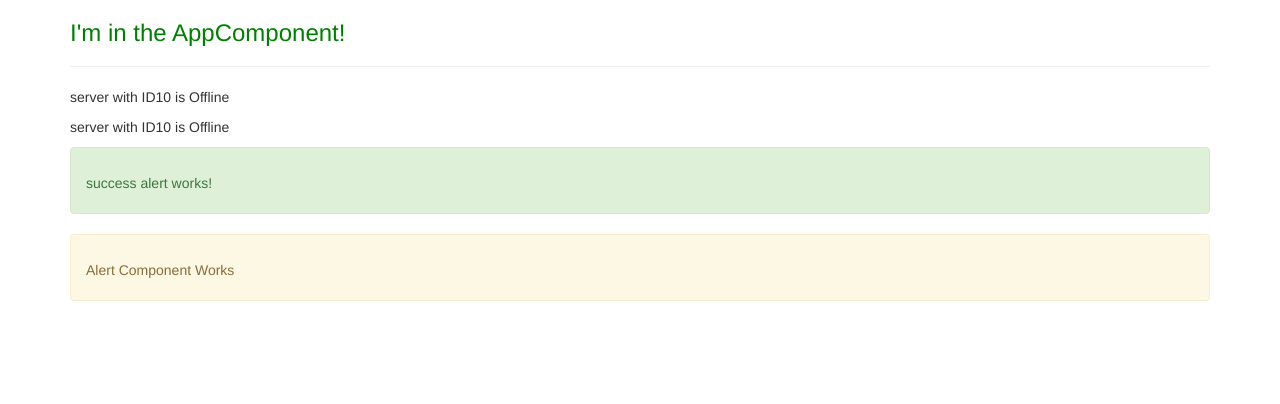
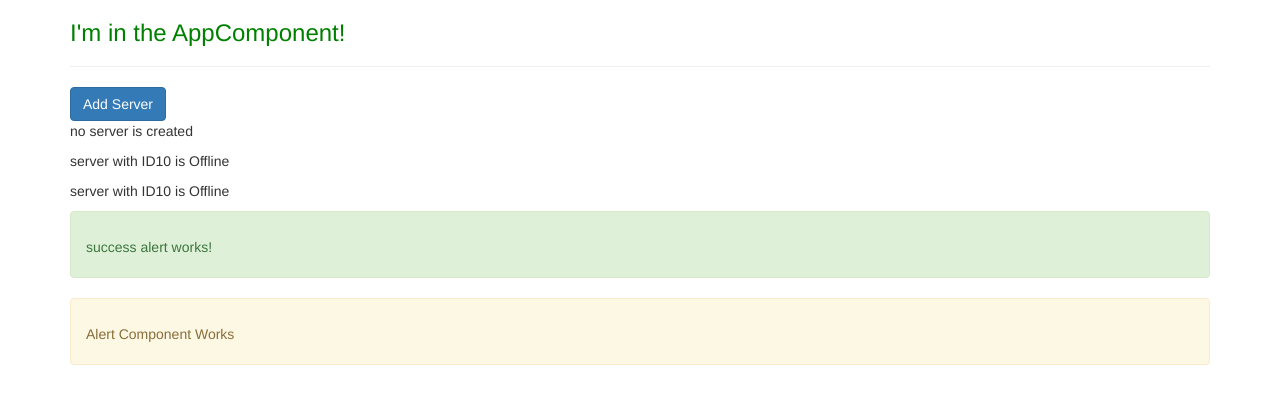
Before and after one commit to ArslanRama/my-first-angular-app, an Angular app: page / in a window 1280 px wide. Shown: the top 404 px of the page. Built offline with nearby package versions, Linux system fonts and the light colour scheme.

Commit message:
event binding

```diff
--- a/src/app/server/server.component.html
+++ b/src/app/server/server.component.html
@@ -1 +1 @@
-<p> {{'server'}} with ID{{serverId}} is {{serverStatus}} </p>
+<p> {{'server'}} with ID{{serverId}} is {{getServerStatus ()}} </p>
--- a/src/app/server/server.component.ts
+++ b/src/app/server/server.component.ts
@@ -8,4 +8,8 @@ export class ServerComponent {
 
   serverId: number= 10;
   serverStatus: string = "Offline";
+
+  getServerStatus () {
+    return this.serverStatus;
+  }
 }
--- a/src/app/servers/servers.component.html
+++ b/src/app/servers/servers.component.html
@@ -1,2 +1,7 @@
+<button
+class="btn btn-primary"
+[disabled]="!allowNewServer"
+(click)="onCreateServer()">Add Server</button>  <!-- event binding with () -->
+<p> {{serverCreationStatus}} </p>
 <app-server></app-server>
 <app-server></app-server>
--- a/src/app/servers/servers.component.ts
+++ b/src/app/servers/servers.component.ts
@@ -4,16 +4,22 @@ import { Component, OnInit } from '@angular/core';
   // selector: '[app-servers]',
   // selector: '.app-servers',
   selector: 'app-servers',
-  template: `
-    <app-server></app-server>
-    <app-server></app-server>`,
-  styleUrls: ['./servers.component.css']
+  templateUrl: './servers.component.html',
+  styleUrls: ['./servers.component.css'],
 })
 export class ServersComponent implements OnInit {
+  // Properties
+  allowNewServer = false;
+  serverCreationStatus = 'no server is created';
 
-  constructor() { }
-
-  ngOnInit() {
+  constructor() {
+    setTimeout(() => {
+      this.allowNewServer = true;
+    }, 1000);
   }
 
+  ngOnInit() {}
+  onCreateServer (){
+    this.serverCreationStatus =  'server is created';
+  }
 }
```
